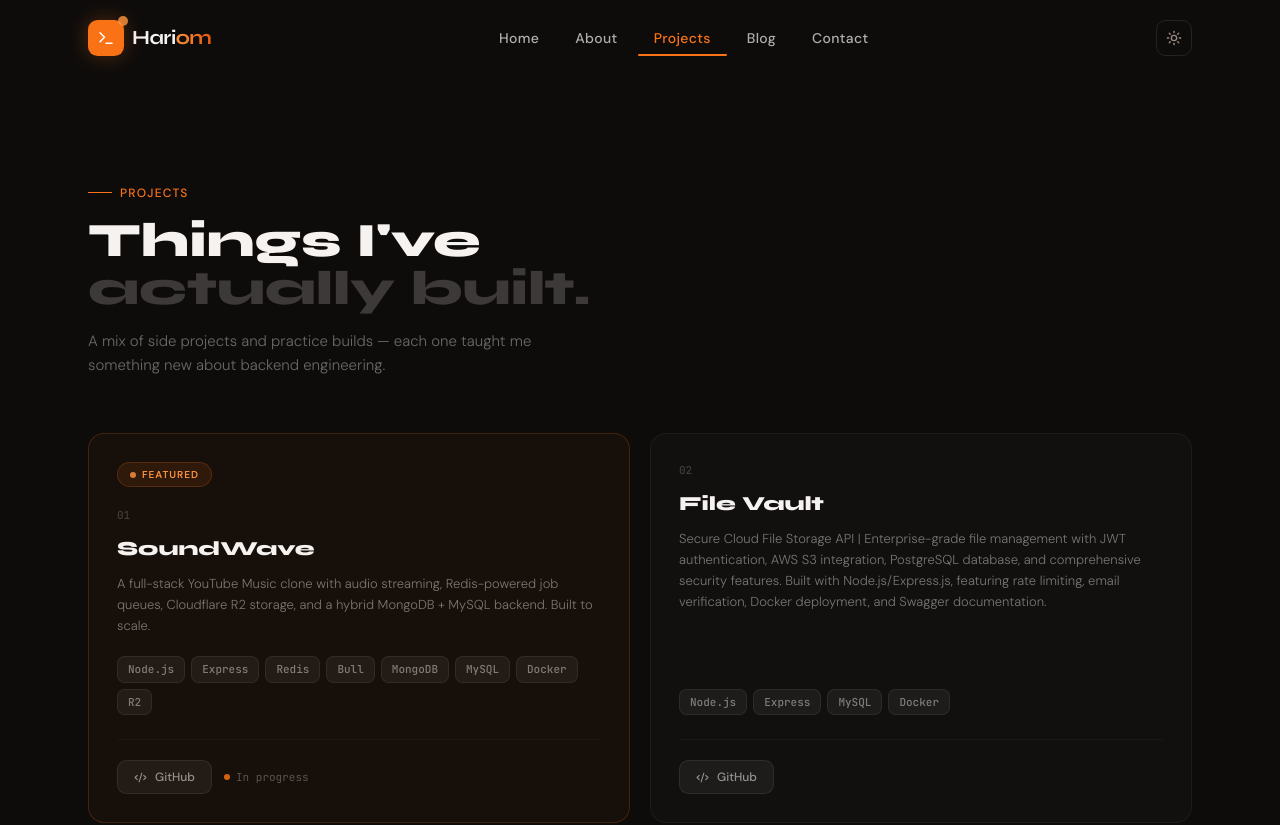
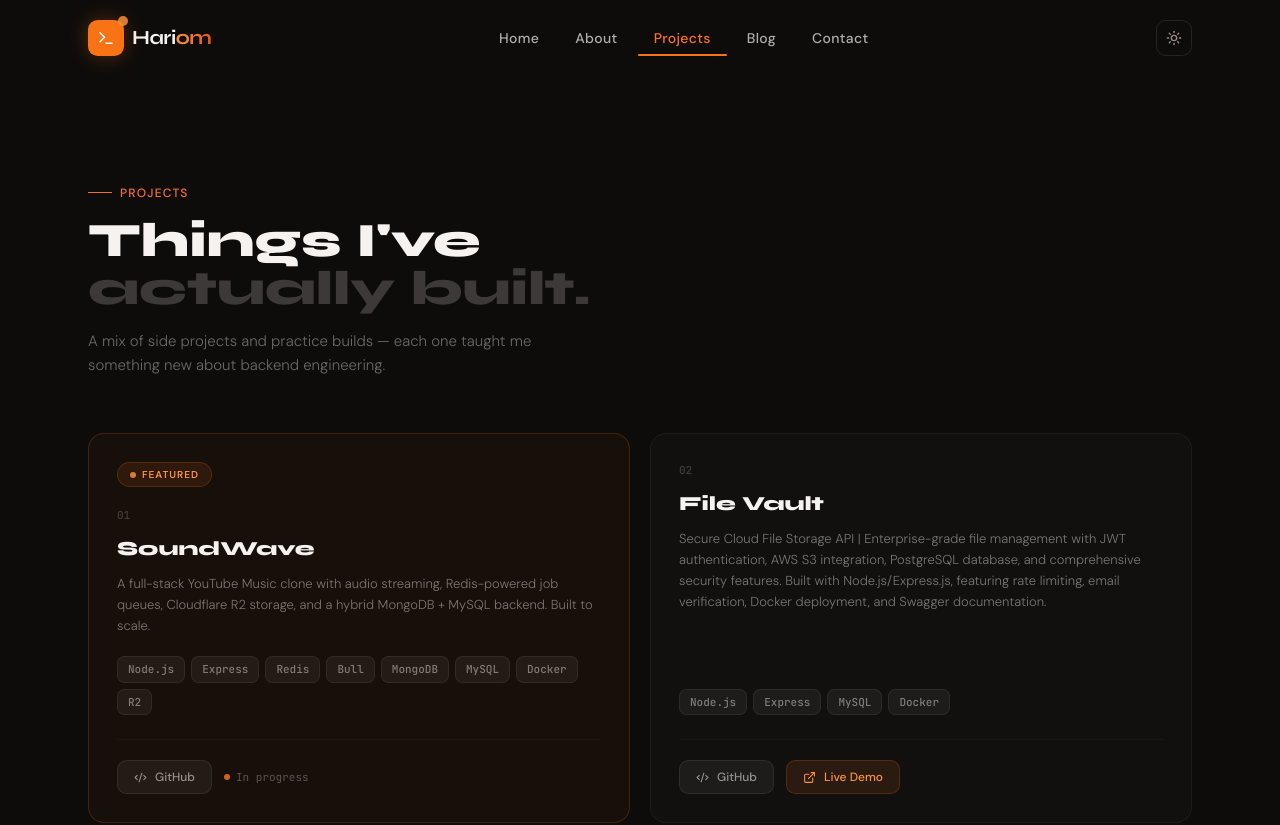
Before and after one commit to hariomop12/hariomop12.github.io, a React (Vite) app: page /projects in a window 1280 px wide. Shown: the top 825 px of the page. Built offline with nearby package versions, Linux system fonts and the light colour scheme.

Commit message:
Update Projects.jsx

```diff
--- a/src/pages/Projects.jsx
+++ b/src/pages/Projects.jsx
@@ -22,7 +22,7 @@ import { cn } from "../lib/utils";
       "Secure Cloud File Storage API | Enterprise-grade file management with JWT authentication, AWS S3 integration, PostgreSQL database, and comprehensive security features. Built with Node.js/Express.js, featuring rate limiting, email verification, Docker deployment, and Swagger documentation. ",
     tech: ["Node.js", "Express", "MySQL", "Docker"],
     github: "https://github.com/hariomop12/FileVault.git",
-    live: "",
+    live: "https://filevault-frontend-x842.onrender.com",
     status: "done",
     featured: false,
   },
```
